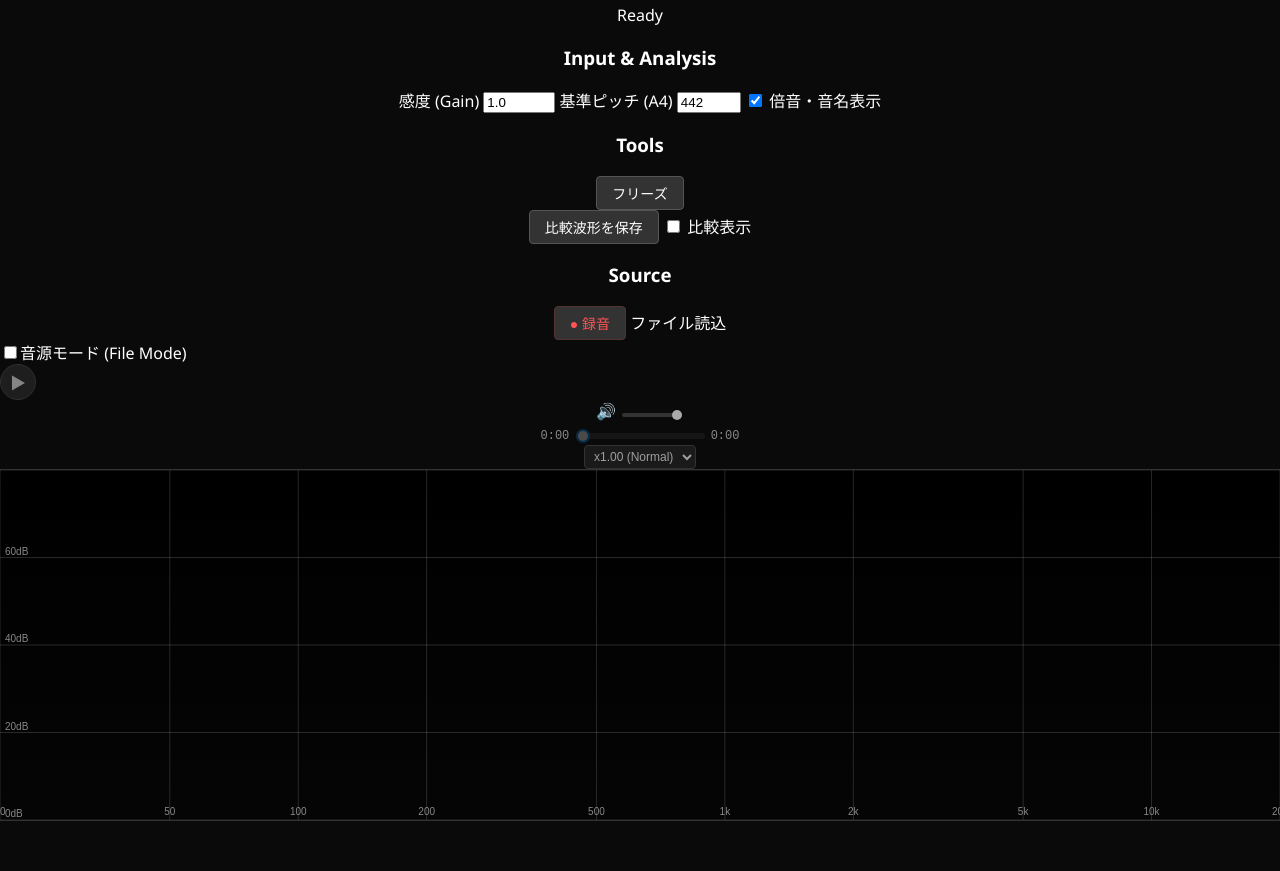
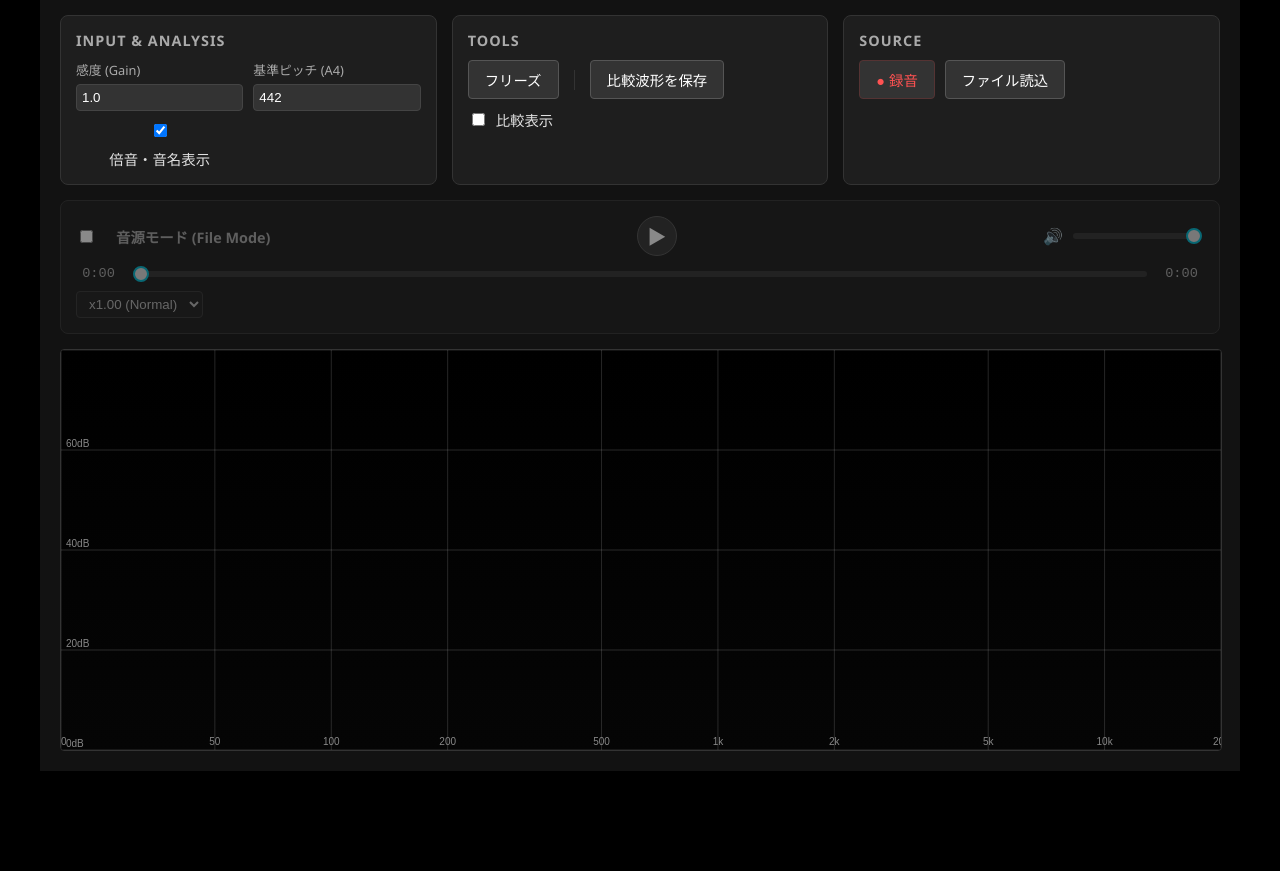
Before and after one commit to ymp-engr-dept/suibu_helper_beta, a plain HTML site: page index.html in a window 1280 px wide. Shown: the part 69-940 px from the top of the page. After the commit the page ends 840 px from the top, so only its background shows below. Drawn offline with Linux system fonts and the light colour scheme.

Commit message:
Update style.css

```diff
--- a/style.css
+++ b/style.css
@@ -1,59 +1,149 @@
+:root {
+  --bg-color: #121212;
+  --panel-bg: #1e1e1e;
+  --text-main: #e0e0e0;
+  --text-muted: #aaaaaa;
+  --accent-color: #00bcd4; /* Cyan */
+  --accent-hover: #00acc1;
+  --record-color: #ff5252;
+  --border-color: #333;
+}
+
 body {
   margin: 0;
-  background: #0a0a0a;
-  color: white;
-  text-align: center;
-  font-family: 'Segoe UI', Tahoma, Geneva, Verdana, sans-serif;
-  padding-bottom: 50px;
+  background: #000;
+  font-family: 'Segoe UI', Roboto, Helvetica, Arial, sans-serif;
+  color: var(--text-main);
 }
 
-h1 {
-  margin: 20px;
-  color: #ddd;
-  font-weight: 300;
-  letter-spacing: 2px;
+/* --- Main Module Container --- */
+#spectrum-analyzer-app {
+  max-width: 1200px;
+  margin: 0 auto;
+  background: var(--bg-color);
+  display: flex;
+  flex-direction: column;
+  gap: 15px;
+  padding: 20px;
+  box-sizing: border-box;
 }
 
-.control-panel {
-  margin-bottom: 15px;
+.analyzer-header {
   display: flex;
-  flex-direction: column;
+  justify-content: space-between;
   align-items: center;
+  border-bottom: 1px solid var(--border-color);
+  padding-bottom: 10px;
+  margin-bottom: 5px;
+}
+
+.analyzer-header h2 {
+  margin: 0;
+  font-weight: 300;
+  letter-spacing: 1px;
+  font-size: 1.5rem;
+}
+
+.status-indicator {
+  font-size: 0.8rem;
+  color: var(--accent-color);
+  border: 1px solid var(--accent-color);
+  padding: 2px 8px;
+  border-radius: 12px;
+}
+
+/* --- Controls Layout --- */
+.controls-wrapper {
+  display: grid;
+  grid-template-columns: repeat(auto-fit, minmax(280px, 1fr));
+  gap: 15px;
+}
+
+.control-section {
+  background: var(--panel-bg);
+  padding: 15px;
+  border-radius: 8px;
+  border: 1px solid var(--border-color);
+}
+
+.control-section h3 {
+  margin: 0 0 10px 0;
+  font-size: 0.9rem;
+  color: var(--text-muted);
+  text-transform: uppercase;
+  letter-spacing: 1px;
+}
+
+.control-grid {
+  display: grid;
+  grid-template-columns: 1fr 1fr;
   gap: 10px;
 }
 
-.group {
+.control-flex {
   display: flex;
-  gap: 15px;
+  flex-wrap: wrap;
+  gap: 10px;
   align-items: center;
 }
 
-/* ボタン共通 */
-button {
+.control-item {
+  display: flex;
+  flex-direction: column;
+  gap: 5px;
+}
+
+.label-text {
+  font-size: 0.8rem;
+  color: var(--text-muted);
+}
+
+input[type="number"] {
+  background: #333;
+  border: 1px solid #444;
+  color: white;
+  padding: 5px;
+  border-radius: 4px;
+  width: 100%;
+  box-sizing: border-box;
+}
+
+/* Checkbox Styling */
+.checkbox-item {
+  display: flex;
+  align-items: center;
+  gap: 8px;
+  font-size: 0.9rem;
+  cursor: pointer;
+  user-select: none;
+}
+
+.separator {
+  width: 1px;
+  height: 20px;
+  background: var(--border-color);
+  margin: 0 5px;
+}
+
+/* --- Buttons --- */
+.btn {
   background: #333;
   color: white;
   border: 1px solid #555;
-  padding: 6px 15px;
+  padding: 8px 16px;
+  border-radius: 4px;
   cursor: pointer;
-  font-size: 14px;
-  border-radius: 4px;
-  transition: all 0.2s;
-}
-button:hover {
-  background: #444;
-}
-button:disabled {
-  opacity: 0.5;
-  cursor: not-allowed;
-}
-button.active {
-  background: #d32f2f;
-  border-color: #ff5252;
+  font-size: 0.9rem;
+  transition: background 0.2s;
 }
 
-/* 録音ボタン専用 */
+.btn:hover {
+  background: #444;
+  border-color: var(--accent-color);
+}
+
 .record-btn {
-  color: #ff5555;
+  color: var(--record-color);
   border-color: #553333;
 }
 .record-btn.recording {
@@ -63,292 +153,89 @@ button.active {
 }
 
 @keyframes pulse {
-  0% { box-shadow: 0 0 0 0 rgba(255, 0, 0, 0.4); }
-  70% { box-shadow: 0 0 0 10px rgba(255, 0, 0, 0); }
-  100% { box-shadow: 0 0 0 0 rgba(255, 0, 0, 0); }
+  0% { box-shadow: 0 0 0 0 rgba(255, 82, 82, 0.4); }
+  70% { box-shadow: 0 0 0 10px rgba(255, 82, 82, 0); }
+  100% { box-shadow: 0 0 0 0 rgba(255, 82, 82, 0); }
 }
 
-.player-container {
-  margin-bottom: 10px;
+.file-btn {
+  display: inline-flex;
+  align-items: center;
+  justify-content: center;
 }
 
-audio {
-  width: 90%;
-  max-width: 600px;
-  height: 40px;
+/* --- Player Interface --- */
+.player-interface {
+  background: #1a1a1a;
+  border: 1px solid var(--border-color);
+  border-radius: 8px;
+  padding: 15px;
+  display: flex;
+  flex-direction: column;
+  gap: 10px;
+  transition: opacity 0.3s;
 }
 
-canvas {
-  display: block;
-  width: 100%;
-  height: 350px;
-  margin: 0 auto;
-  background: #000;
-  border-top: 1px solid #333;
-  border-bottom: 1px solid #333;
-  cursor: crosshair;
+.player-interface.disabled {
+  opacity: 0.5;
+  pointer-events: none;
 }
 
-input[type="file"] {
-  font-size: 12px;
-  color: #aaa;
-}
-
-/* --- チャットエリアのスタイル --- */
-.chat-container {
-  width: 90%;
-  max-width: 800px;
-  margin: 30px auto;
-  background: #111;
-  border: 1px solid #333;
-  border-radius: 8px;
-  overflow: hidden;
+.player-top-row {
   display: flex;
-  flex-direction: column;
-  box-shadow: 0 10px 30px rgba(0,0,0,0.5);
-}
-
-.chat-header {
-  background: #1a1a1a;
-  padding: 10px 15px;
-  border-bottom: 1px solid #333;
-  font-size: 14px;
-  font-weight: bold;
-  color: #aaa;
-  text-align: left;
-}
-
-.chat-history {
-  height: 300px;
-  overflow-y: auto;
-  padding: 20px;
-  display: flex;
-  flex-direction: column;
-  gap: 15px;
-  background: #0e0e0e;
-}
-
-.chat-message {
-  display: flex;
-  flex-direction: column;
-  max-width: 80%;
-}
-
-.chat-message.user {
-  align-self: flex-end;
-  align-items: flex-end;
-}
-
-.chat-message.ai {
-  align-self: flex-start;
-  align-items: flex-start;
-}
-
-.message-content {
-  padding: 10px 15px;
-  border-radius: 12px;
-  font-size: 14px;
-  line-height: 1.5;
-  text-align: left;
-  word-wrap: break-word;
-}
-
-.chat-message.user .message-content {
-  background: #005a9e;
-  color: white;
-  border-bottom-right-radius: 2px;
-}
-
-.chat-message.ai .message-content {
-  background: #222;
-  border: 1px solid #444;
-  color: #eee;
-  border-bottom-left-radius: 2px;
-}
-
-/* Markdown用スタイル調整 */
-.message-content p { margin: 0 0 10px 0; }
-.message-content p:last-child { margin: 0; }
-.message-content ul, .message-content ol { padding-left: 20px; margin: 5px 0; }
-.message-content code { background: #333; padding: 2px 4px; border-radius: 3px; font-family: monospace; }
-.message-content pre { background: #000; padding: 10px; border-radius: 5px; overflow-x: auto; }
-
-.chat-input-area {
-  padding: 15px;
-  background: #1a1a1a;
-  border-top: 1px solid #333;
-}
-
-.chat-options {
-  text-align: left;
-  margin-bottom: 8px;
-  font-size: 13px;
-  color: #ccc;
-}
-
-.input-row {
-  display: flex;
-  gap: 10px;
-}
-
-textarea#chatInput {
-  flex: 1;
-  height: 50px;
-  background: #222;
-  border: 1px solid #444;
-  color: white;
-  padding: 10px;
-  border-radius: 4px;
-  resize: none;
-  font-family: sans-serif;
-}
-
-textarea#chatInput:focus {
-  outline: none;
-  border-color: #0078d4;
-}
-
-#sendChatBtn {
-  height: 50px; /* textareaと同じ高さに */
-  background: #0078d4;
-  border: none;
-  font-weight: bold;
-}
-#sendChatBtn:hover {
-  background: #1084e0;
-}
-
-.player-controls-group {
-  background: #1a1a1a;
-  padding: 8px 15px;
-  border-radius: 6px;
-  border: 1px solid #333;
-  margin-top: 5px;
-  width: 90%;
-  max-width: 700px;
-  display: flex;
-  flex-wrap: wrap;
-  justify-content: center;
+  justify-content: space-between;
+  align-items: center;
 }
 
 .mode-switch {
   display: flex;
   align-items: center;
-  margin-right: 20px;
+  gap: 10px;
+  cursor: pointer;
+}
+.mode-switch .mode-label {
+  font-size: 0.9rem;
+  font-weight: bold;
+  color: var(--text-muted);
+}
+.mode-switch input:checked ~ .mode-label {
+  color: var(--accent-color);
 }
 
-.toggle-label {
+.icon-btn {
+  background: #333;
+  border: 1px solid #555;
+  color: white;
+  width: 40px; height: 40px;
+  border-radius: 50%;
+  font-size: 1.2rem;
   cursor: pointer;
   display: flex;
   align-items: center;
-  gap: 8px;
-  font-size: 14px;
-  color: #aaa;
-  font-weight: bold;
+  justify-content: center;
 }
 
-.toggle-label input {
-  transform: scale(1.2);
-  accent-color: #0078d4;
+.volume-control {
+  display: flex;
+  align-items: center;
+  gap: 8px;
 }
 
-.toggle-label input:checked + .toggle-text {
-  color: #0078d4;
-  text-shadow: 0 0 5px rgba(0, 120, 212, 0.5);
-}
-
-.seek-container {
-  display: flex;
-  align-items: center;
-  gap: 10px;
-  flex: 1;
-  min-width: 300px;
-}
-
-input[type="range"]#audioSeekBar {
-  flex: 1;
-  height: 6px;
-  background: #333;
-  border-radius: 3px;
-  outline: none;
-  cursor: pointer;
-  -webkit-appearance: none; /* Chrome/Safari用リセット */
-  appearance: none;
-}
-
-/* スライダーのつまみ (Thumb) のスタイル */
-input[type="range"]#audioSeekBar::-webkit-slider-thumb {
-  -webkit-appearance: none;
-  width: 16px;
-  height: 16px;
-  background: #ddd;
-  border-radius: 50%;
-  border: 2px solid #0078d4;
-  transition: transform 0.1s;
-}
-
-input[type="range"]#audioSeekBar::-webkit-slider-thumb:hover {
-  transform: scale(1.2);
-  background: #fff;
-}
-
-#currentTimeDisplay, #durationDisplay {
-  font-family: monospace;
-  font-size: 12px;
-  color: #888;
-  width: 40px;
-  text-align: center;
-}
-
-.player-controls-group {
-  background: #1a1a1a;
-  padding: 8px 10px;
-  border-radius: 6px;
-  border: 1px solid #333;
-  margin-top: 5px;
-  width: 95%;
-  max-width: 800px;
-  display: flex;
-  flex-wrap: wrap;
-  align-items: center;
-  justify-content: space-between;
-  gap: 10px;
-}
-
-.control-row {
+.player-seek-row {
   display: flex;
   align-items: center;
   gap: 10px;
 }
 
-/* 再生ボタン */
-.icon-btn {
-  background: #333;
-  border: 1px solid #555;
-  color: #fff;
-  width: 36px;
-  height: 36px;
-  border-radius: 50%;
-  display: flex;
-  align-items: center;
-  justify-content: center;
-  font-size: 16px;
-  padding: 0;
-  cursor: pointer;
-}
-.icon-btn:hover { background: #444; border-color: #0078d4; }
-.icon-btn:active { background: #222; }
-
-/* シークバーエリア */
-.seek-container {
-  display: flex;
-  align-items: center;
-  gap: 8px;
-  flex: 1; /* 横幅いっぱいに広げる */
-  min-width: 200px;
+.time-display {
+  font-family: monospace;
+  font-size: 0.85rem;
+  color: var(--text-muted);
+  width: 45px;
+  text-align: center;
 }
 
-input[type="range"]#audioSeekBar {
+input[type="range"] {
   flex: 1;
   height: 6px;
   background: #333;
@@ -358,51 +245,41 @@ input[type="range"]#audioSeekBar {
   -webkit-appearance: none;
   appearance: none;
 }
-input[type="range"]#audioSeekBar::-webkit-slider-thumb {
+input[type="range"]::-webkit-slider-thumb {
   -webkit-appearance: none;
-  width: 14px; height: 14px;
+  width: 16px; height: 16px;
   background: #ddd;
   border-radius: 50%;
-  border: 2px solid #0078d4;
+  border: 2px solid var(--accent-color);
   transition: transform 0.1s;
 }
-input[type="range"]#audioSeekBar:disabled {
-  opacity: 0.3; cursor: not-allowed;
+input[type="range"]::-webkit-slider-thumb:hover {
+  transform: scale(1.2);
+  background: white;
 }
 
-/* 音量エリア */
-.vol-container {
-  display: flex;
-  align-items: center;
-  gap: 5px;
+select {
+  background: #222;
+  color: white;
+  border: 1px solid #444;
+  padding: 4px 8px;
+  border-radius: 4px;
 }
-.vol-container .icon { font-size: 14px; color: #aaa; }
 
-input[type="range"]#volumeSlider {
-  width: 60px;
-  height: 4px;
-  background: #333;
-  border-radius: 2px;
-  -webkit-appearance: none;
-  appearance: none;
-  cursor: pointer;
+/* --- Canvas --- */
+.canvas-container {
+  width: 100%;
+  height: 400px;
+  background: black;
+  border: 1px solid var(--border-color);
+  border-radius: 4px;
+  position: relative;
+  overflow: hidden;
 }
-input[type="range"]#volumeSlider::-webkit-slider-thumb {
-  -webkit-appearance: none;
-  width: 10px; height: 10px;
-  background: #aaa;
-  border-radius: 50%;
+
+canvas {
+  display: block;
+  width: 100%;
+  height: 100%;
+  cursor: crosshair;
 }
-input[type="range"]#volumeSlider:hover::-webkit-slider-thumb { background: #fff; }
-
-/* 速度選択 */
-select#playbackRateSelect {
-  background: #222;
-  color: #ddd;
-  border: 1px solid #444;
-  padding: 2px 5px;
-  border-radius: 4px;
-  font-size: 12px;
-  cursor: pointer;
-  height: 24px;
-}
```
